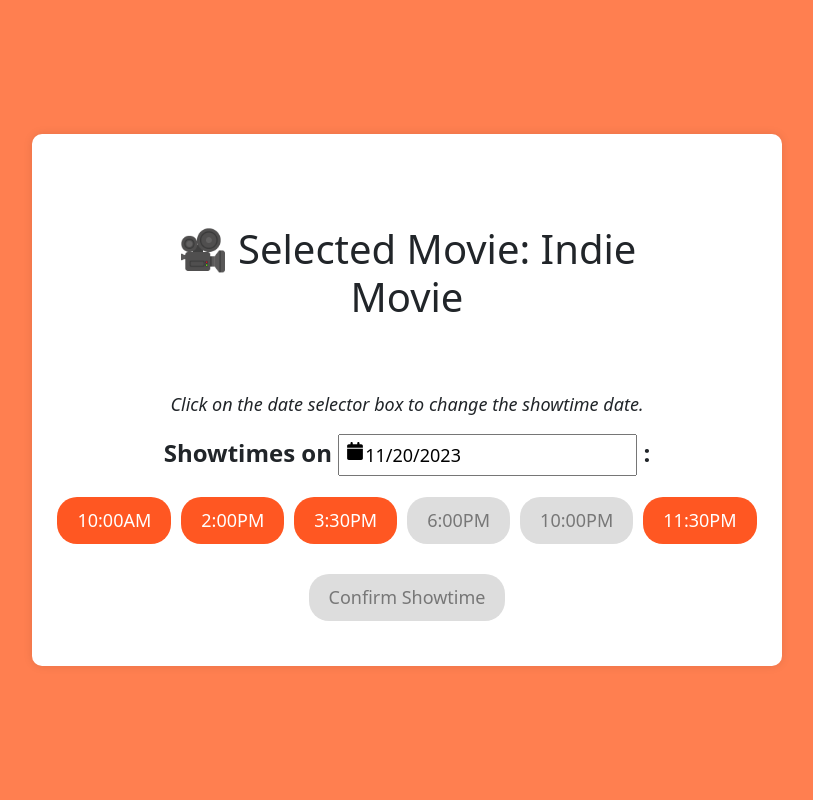
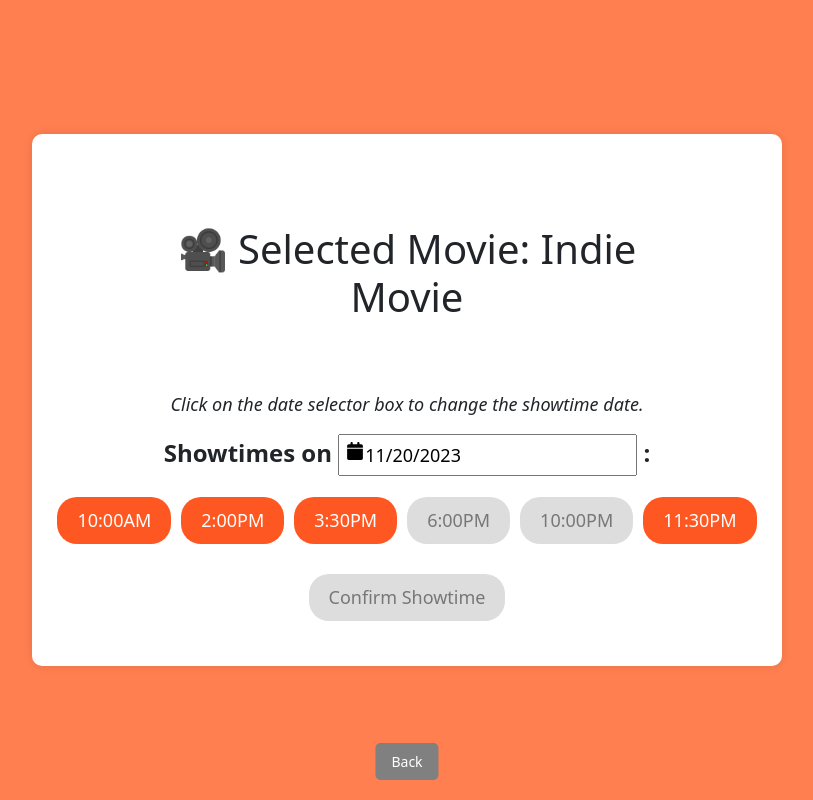
Before and after one commit to viet-ho/CineMagic, a React (Create React App) app: page /date-selection in a window 1280 px wide. Shown: the whole page, without its empty margins (233-1046 px from the left). Built offline with nearby package versions, Linux system fonts and the light colour scheme.

Commit message:
Added another back button.

```diff
--- a/src/components/DateSelection.js
+++ b/src/components/DateSelection.js
@@ -21,6 +21,10 @@ const DateSelection = () => {
     { time: "10:00PM", disabled: false },
     { time: "11:30PM", disabled: false },
   ]);
+
+  const handleBack = () => {
+    navigate(-1);
+  };
 
   useEffect(() => {
     const greyedOutShowtimes = Array.from({ length: 2 }, () =>
@@ -102,6 +106,9 @@ const DateSelection = () => {
           Confirm Showtime
         </button>
       </section>
+      <button className="back-button-date-selection" onClick={handleBack}>
+        Back
+      </button>
     </div>
   );
 };
--- a/src/components/Homepage.js
+++ b/src/components/Homepage.js
@@ -299,11 +299,11 @@ const HomePage = () => {
             <p className="subtitle">
               <TypeAnimation
                 sequence={[
-                  "Where Every Frame Tells a Tale",
+                  "Frames Tells a Tale",
                   1000,
-                  "Unleash the Power of Indie",
+                  "The Power of Indie",
                   1000,
-                  "Your Path to Cinematic Wonders.",
+                  "Cinematic Wonders",
                   1000,
                   "Experience Movie Magic",
                   1000,
--- a/src/styles/DateSelection.css
+++ b/src/styles/DateSelection.css
@@ -16,6 +16,19 @@ body.date-selection {
   padding: 20px;
   border-radius: 10px;
   box-shadow: 0 0 10px rgba(0, 0, 0, 0.1);
+}
+.back-button-date-selection {
+  background-color: #808080;
+  color: white;
+  position: fixed;
+  bottom: 20px;
+  left: 50%;
+  transform: translateX(-50%);
+  border-radius: 5px;
+  transition: background-color 0.2s;
+  border: none;
+  padding: 8px 16px;
+  font-size: 14px;
 }
 
 .date-selection h1 {
```
